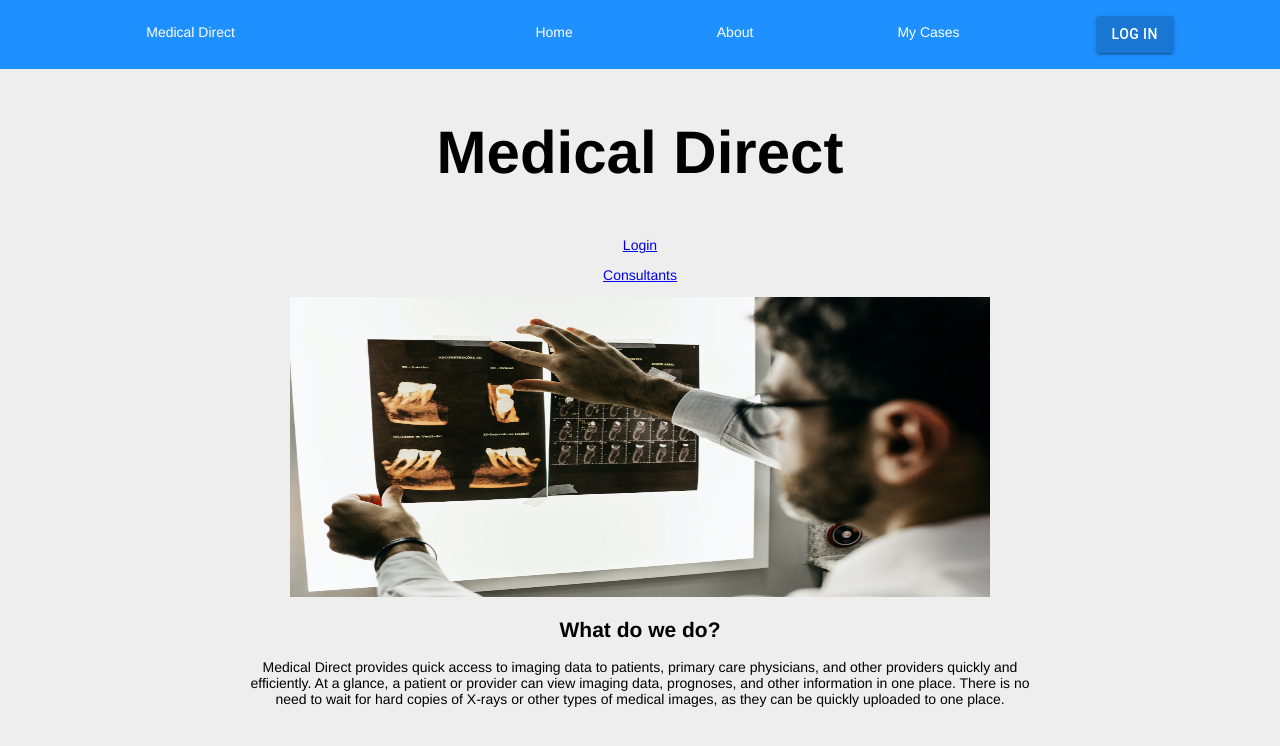
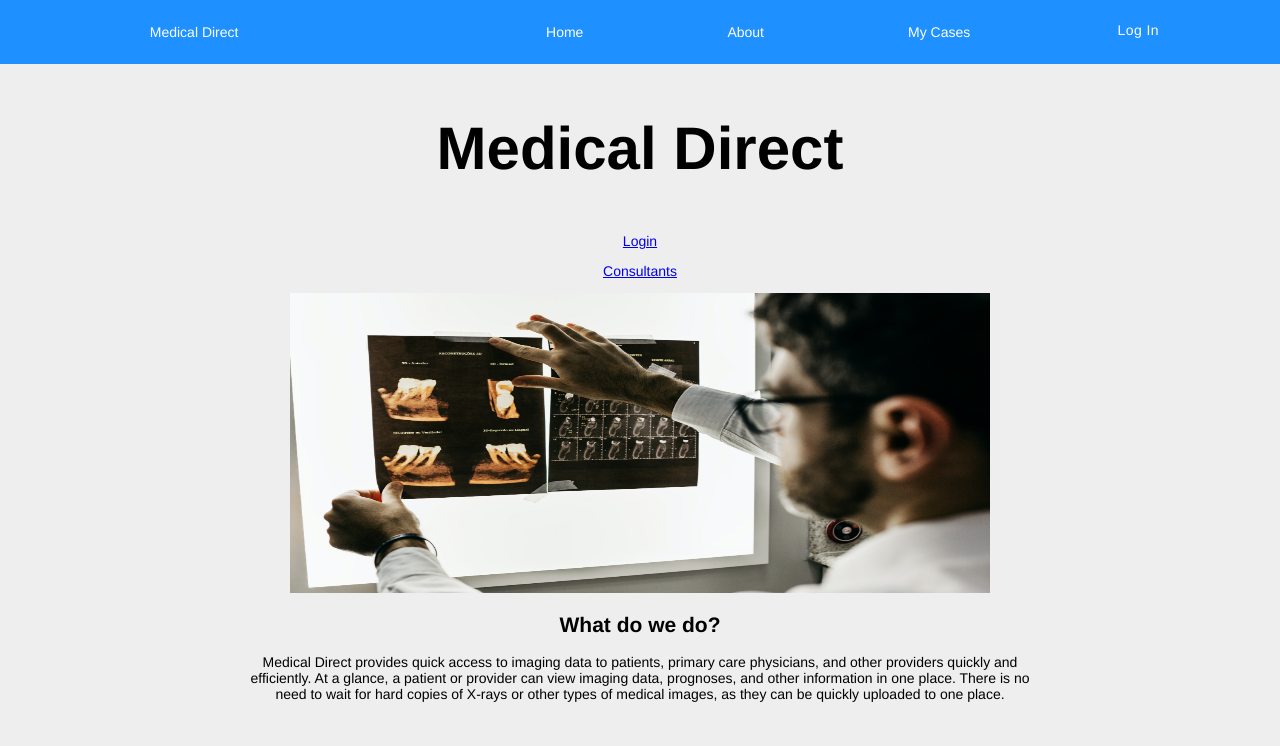
Before and after one commit to medi-bro/imgdb.app, a React (Create React App) app: page / in a window 1280 px wide. Shown: the top 746 px of the page. Built offline with nearby package versions, Linux system fonts and the light colour scheme; no server answers.

Commit message:
Added CSS to LoginButton to inherit navbar text styles

```diff
--- a/src/components/Navbar.js
+++ b/src/components/Navbar.js
@@ -1,5 +1,5 @@
 import { NavLink } from "react-router-dom";
-import { LoginButton } from "./logins/LoginButton";
+import LoginButton from "./logins/LoginButton";
 
 export const Navbar = () => {
   return (
--- /dev/null
+++ b/src/components/logins/LoginButton.css
@@ -0,0 +1,5 @@
+#login-button {
+    text-transform: none;
+    color: inherit;
+    font: inherit;
+}
--- a/src/components/logins/LoginButton.js
+++ b/src/components/logins/LoginButton.js
@@ -3,8 +3,9 @@ import { auth } from "../../firebase-access";
 import { signOut, onAuthStateChanged } from "firebase/auth";
 import { useNavigate } from "react-router-dom";
 import { Button } from "@mui/material";
+import "./LoginButton.css"
 
-export const LoginButton = () => {
+const LoginButton = () => {
     const navigate = useNavigate();
 
     const [isUserSignedIn, setIsUserSignedIn] = useState(false);
@@ -48,5 +49,7 @@ export const LoginButton = () => {
         });
     }, [])
 
-    return(<Button id="login-button" onClick={handleOnClick} variant="contained">{buttonLabel}</Button>);
+    return(<Button id="login-button" onClick={handleOnClick}>{buttonLabel}</Button>);
 };
+
+export default LoginButton;
```
